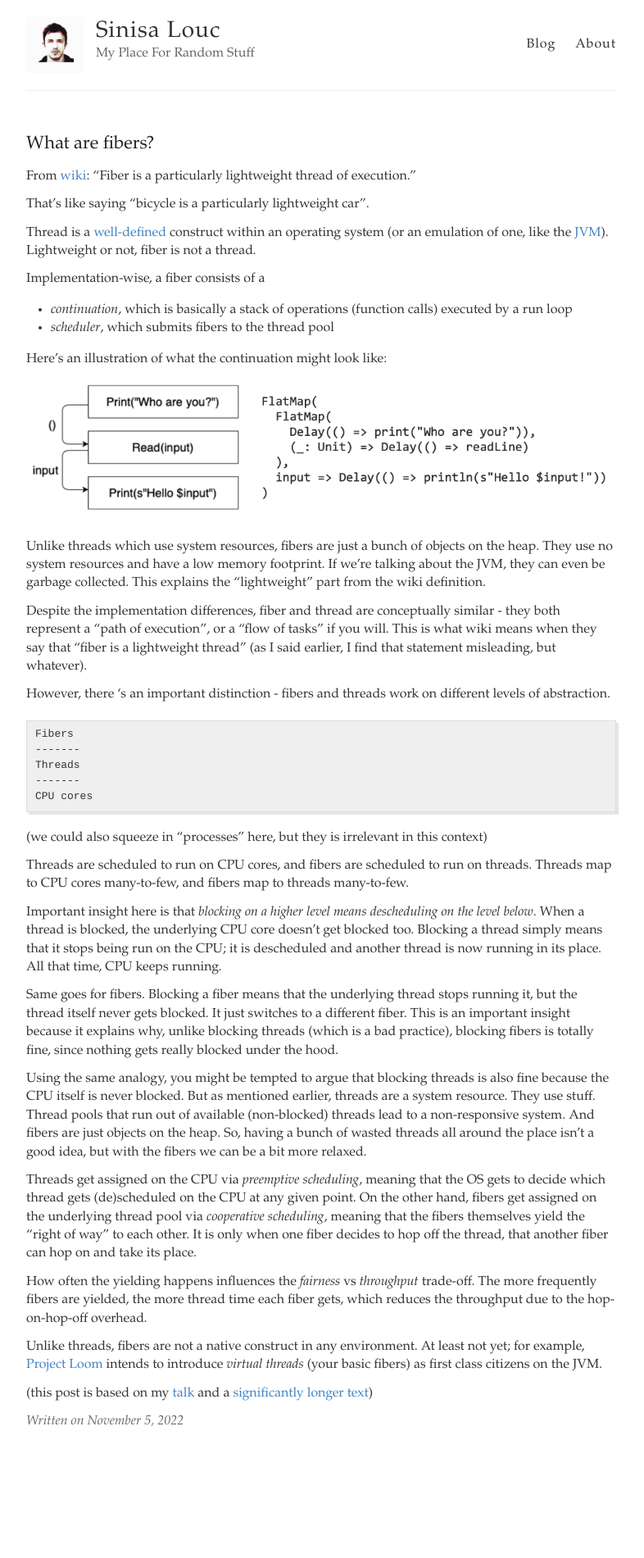
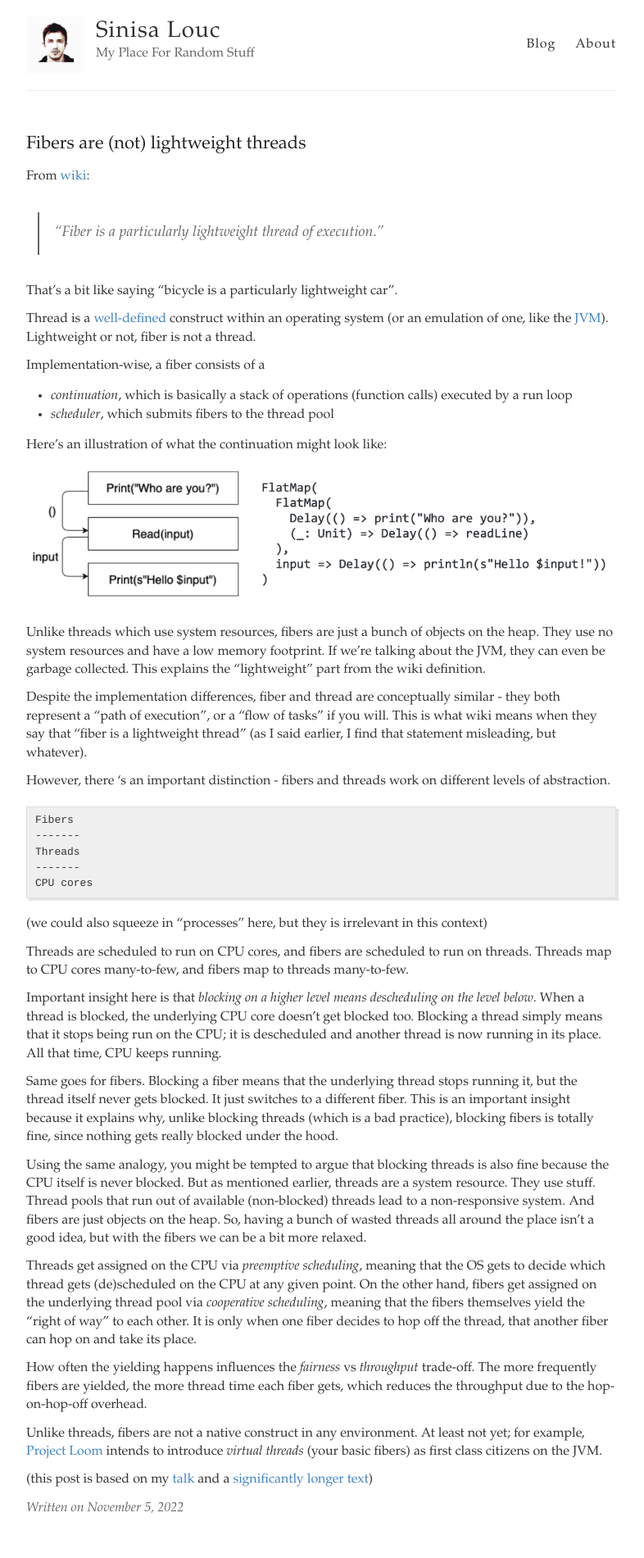
Before and after one commit to slouc/slouc.github.io, a Jekyll site: the page built from _posts/2022-11-05-Fibers.md, in a window 1280 px wide. Shown: the whole page at 82% size, without its empty margins (248-1034 px from the left). Built offline with Jekyll 4.4.1, drawn with Linux system fonts in a browser that asks for light colours; before the commit the page ends 1796 px from its top, so only the background shows below that.

Commit message:
post: entropy (+ rename fibers)

```diff
--- a/_layouts/default.html
+++ b/_layouts/default.html
@@ -8,6 +8,8 @@
     <!--[if lt IE 9]>
       <script src="http://html5shiv.googlecode.com/svn/trunk/html5.js"></script>
     <![endif]-->
+
+    <script src="https://cdn.mathjax.org/mathjax/latest/MathJax.js?config=TeX-AMS-MML_HTMLorMML" type="text/javascript"></script>
 
     <link rel="stylesheet" type="text/css" href="{{ site.baseurl }}/style.css" />
     <link rel="alternate" type="application/rss+xml" title="{{ site.name }} - {{ site.description }}" href="{{ site.baseurl }}/feed.xml" />
--- a/_posts/2022-11-05-Fibers.md
+++ b/_posts/2022-11-05-Fibers.md
@@ -1,11 +1,13 @@
 ---
 layout: post
-title: What are fibers?
+title: Fibers are (not) lightweight threads
 ---
 
-From [wiki](https://en.wikipedia.org/wiki/Fiber_(computer_science)): "Fiber is a particularly lightweight thread of execution."
+From [wiki](https://en.wikipedia.org/wiki/Fiber_(computer_science)):
 
-That's like saying "bicycle is a particularly lightweight car".
+> "Fiber is a particularly lightweight thread of execution."
+
+That's a bit like saying "bicycle is a particularly lightweight car".
 
 Thread is a [well-defined](https://www.cs.uic.edu/~jbell/CourseNotes/OperatingSystems/4_Threads.html) construct within an operating system
 (or an emulation of one, like the [JVM](https://sematext.com/glossary/jvm-threads/)).
```
Also changed, not shown: _posts/2022-11-06-Entropy.md (added, +77 -0 lines).
